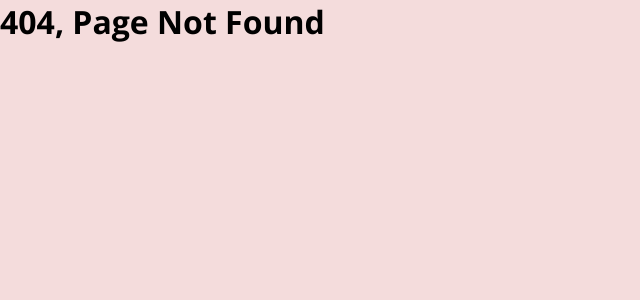
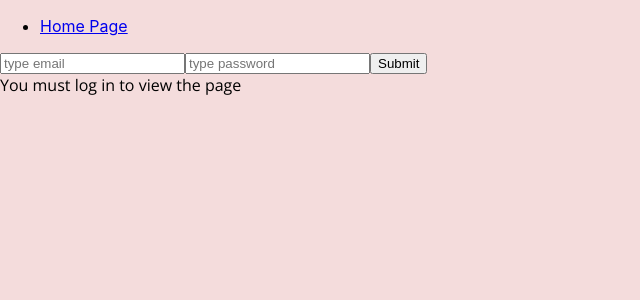
Before and after one commit to ZacharyCWilliams/secondchance, a React (Create React App) app in the folder client/: page /login in a window 1280 px wide. Before the commit this address led to /not-found. Shown: the top 300 px of the page, without its empty margins (0-640 px from the left). Built offline with nearby package versions, Linux system fonts and the light colour scheme; a web font is replaced by a local one.

Commit message:
authstuff

```diff
--- a/client/src/App.js
+++ b/client/src/App.js
@@ -1,47 +1,124 @@
 import React, { Component } from 'react';
-import HomePage from "./containers/HomePage";
 import './App.css';
-import BrowseProfiles from "./components/BrowseProfiles";
-import Inmate from './components/Profiles/Inmate'
-import { Switch, Route, Redirect } from "react-router-dom";
+import { Switch, Route, Redirect, Link } from 'react-router-dom';
+import LoadApp from './components/LoadApp';
 
-class NotFound extends Component {
+class LoginPage extends React.Component {
+  state = {
+    redirectToReferrer: false,
+    email: '',
+    password: ''
+  }
+
+  login = (email, password) => {
+    let boola = false;
+
+    if (email === 'email' && password === 'password') {
+      boola = true;
+    }
+
+    //check auth here from server
+    if (boola) {
+      auth.authenticate(() => {
+        this.setState(() => ({
+          redirectToReferrer: true
+        }))
+      })
+    }
+  }
+
+  handleSubmit = (e) => {
+    e.preventDefault()
+    this.login(this.state.email, this.state.password);
+  }
+
+
+  componentDidMount() {
+    this.login();
+  }
+
+
+  handleChange = (e) => {
+    e.target.name === "email"
+      ? this.setState({ email: e.target.value })
+      : this.setState({ password: e.target.value })
+  }
+
   render() {
-    return(
-      <div><h1>404, Page Not Found</h1></div>
+    const { redirectToReferrer, email, password } = this.state
+    console.log(auth.isAuthenticated);
+    if (redirectToReferrer === true) {
+      return <Redirect to='/home' />
+    }
+
+    return (
+      <>
+        <ul>
+          {/*  /home is proteected routed */}
+          <li><Link to="/home"> Home Page</Link></li>
+        </ul>
+        <div>
+          <form onSubmit={this.handleSubmit}>
+            <input type="text"
+              name="email"
+              placeholder="type email"
+              value={email}
+              onChange={this.handleChange}
+            />
+            <input type="text"
+              name="password"
+              placeholder="type password"
+              value={password}
+              onChange={this.handleChange}
+            />
+            <input type="submit" value="Submit" />
+          </form>
+
+          <p>You must log in to view the page</p>
+
+        </div>
+      </>
     )
   }
 }
 
-class App extends Component {
-  constructor(props) {
-    super(props)
-  }
+// const HomePage = () => {
+//   console.log(auth.isAuthenticated);
+//   return <div>Real Application</div>
+// }
 
-  render() {
-    return (
-      <div className="App">
+const auth = {
 
-          <Switch>
-            <Route exact path="/">
-              <HomePage />
-            </Route>
-            <Route exact path="/browse">
-              <BrowseProfiles />
-            </Route>
-            {/* will need to change this route */}
-            <Route exact path="/inmate/profile">
-              <Inmate />
-            </Route>
-            <Route exact path="/not-found">
-                <NotFound />
-            </Route>
-            <Redirect from="*" to="/not-found" />
-          </Switch>
-
-      </div>
-    );
+  isAuthenticated: false,
+  authenticate(cb) {
+    this.isAuthenticated = true
+    setTimeout(cb, 100)
+  },
+  signout(cb) {
+    this.isAuthenticated = false
+    setTimeout(cb, 100)
   }
 }
 
+const PrivateRoute = ({ component: Component, ...rest }) => (
+  <Route {...rest} render={(props) => (
+    auth.isAuthenticated === true
+      ? <Component {...props} />
+      : <Redirect to='/login' />
+  )} />
+)
+
+function App() {
+  return (
+    <div className="App">
+      <Switch>
+        <Route exact path="/login" component={LoginPage} />
+        <PrivateRoute path='/home' component={LoadApp} />
+        {auth.isAuthorized ? <Redirect to="/home" /> : <Redirect to="/login" />}
+      </Switch>
+    </div>
+  );
+}
+
+
 export default App;
--- /dev/null
+++ b/client/src/components/LoadApp.jsx
@@ -0,0 +1,36 @@
+import React, { Component } from 'react';
+import HomePage from "../containers/HomePage";
+import '../App.css';
+import BrowseProfiles from "./BrowseProfiles";
+import Inmate from './Profiles/Inmate'
+import { BrowserRouter as Router, Switch, Route, Redirect } from "react-router-dom";
+
+class LoadApp extends Component {
+  constructor(props) {
+    super(props)
+  }
+
+  render() {
+    return (
+      <div className="App">
+        <HomePage />
+        <Router>
+          <Switch>
+            {/* <Route exact path="/home/homepage">
+              <HomePage />
+            </Route> */}
+            <Route exact path="/home/browse">
+              <BrowseProfiles />
+            </Route>
+            {/* will need to change this route */}
+            <Route exact path="/home/inmate/profile">
+              <Inmate />
+            </Route>
+          </Switch>
+        </Router>
+      </div>
+    );
+  }
+}
+
+export default LoadApp;
```
Also changed, not shown: client/testmergefile.js (deleted, +0 -10 lines).
